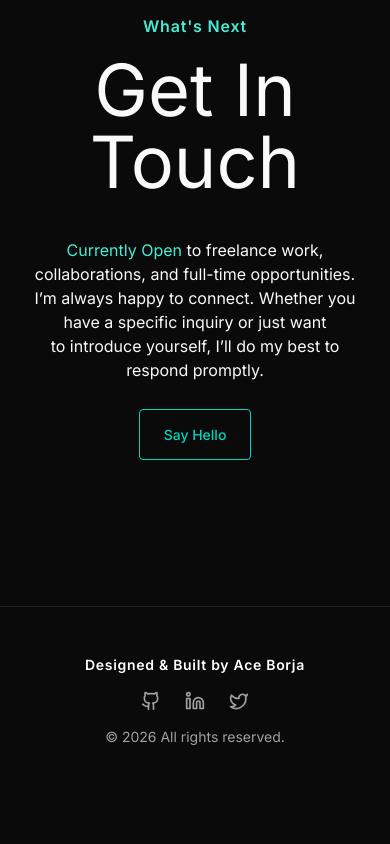
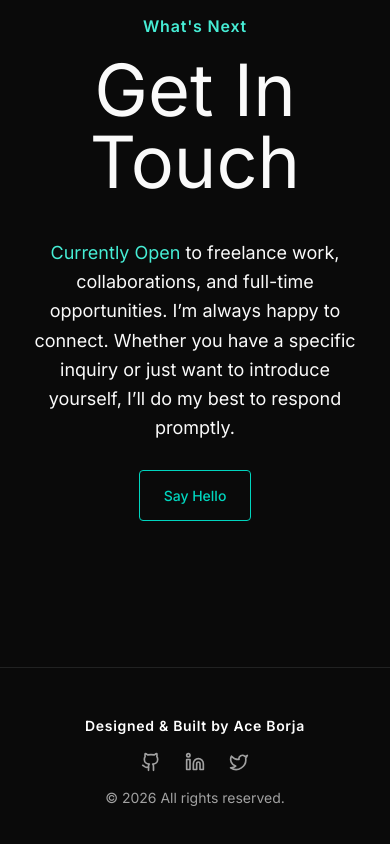
Before and after one commit to Sandbox-AceBorja/aceborja-v2, a Next.js app: page / in a window 390 px wide. Shown: the part 5628-6472 px from the top of the page. Before the commit the page ends 6423 px from the top, so only its background shows below. Built offline with nearby package versions, Linux system fonts and the light colour scheme; no server answers.

Commit message:
Update Contact.tsx
adjusted the width and fix auto width responsively

```diff
--- a/components/Contact.tsx
+++ b/components/Contact.tsx
@@ -12,14 +12,13 @@ const Contact = () => {
           What's Next
         </div>
         <div className={'mb-10 text-7xl text-center'}>Get In Touch</div>
-        <div className={'text-center'}>
+        <div
+          className={'mx-auto max-w-prose text-center text-lg leading-relaxed'}
+        >
           <span className={'text-teal-300'}>Currently Open</span> to freelance
-          work, collaborations, and full-time opportunities.
-        </div>
-        <div className={'text-center'}>
-          I’m always happy to connect. Whether you have a specific inquiry or
-          just want <br /> to introduce yourself, I’ll do my best to respond
-          promptly.
+          work, collaborations, and full-time opportunities. I’m always happy to
+          connect. Whether you have a specific inquiry or just want to introduce
+          yourself, I’ll do my best to respond promptly.
         </div>
         <div className={'mt-10 text-center'}>
           <a
```
